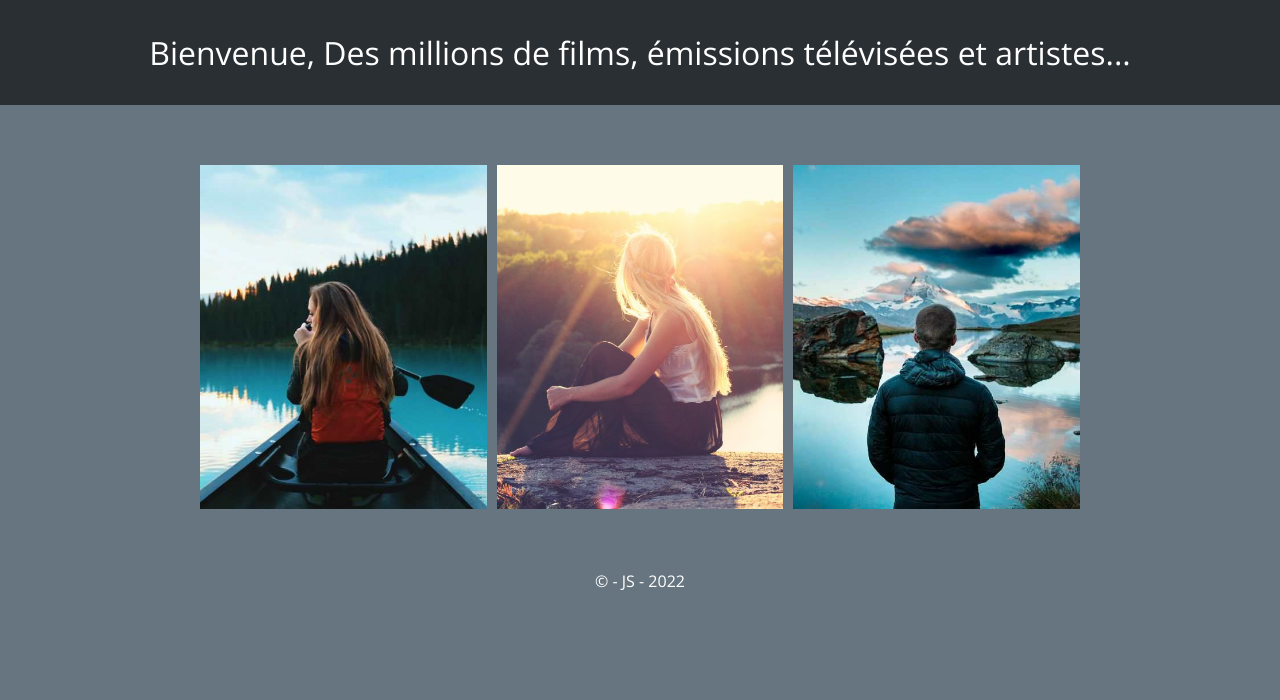
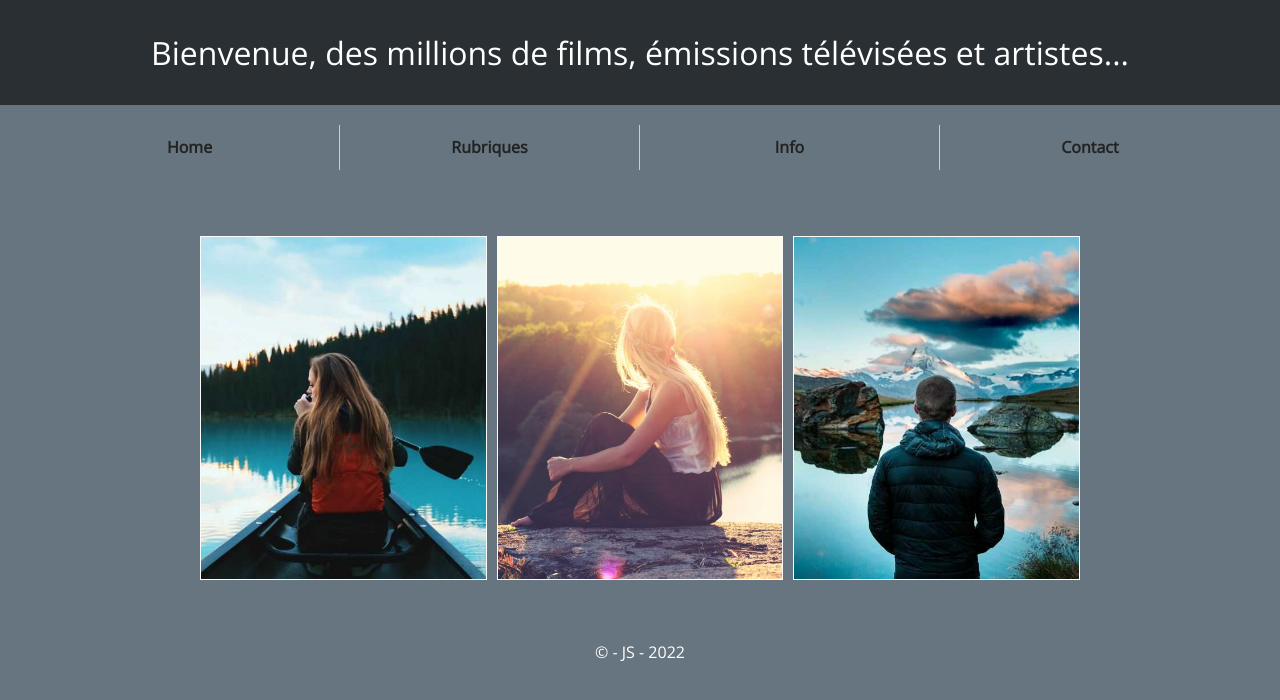
Before and after one commit to giusmili/modale, a website: page index.html in a window 1280 px wide. Drawn offline with nearby package versions, Linux system fonts and the light colour scheme.

Commit message:
html, css,js

```diff
--- a/css/main.css
+++ b/css/main.css
@@ -70,6 +70,40 @@ header h1{
     text-align: center;
     padding: 2rem 0;
 }
+/* navigation */
+nav{
+    max-width: 120rem;
+    margin: 2rem auto;
+    line-height: 4.5rem;
+    background-color: inherit;
+}
+nav ul{
+    font-size: 0;
+
+
+
+}
+nav ul li{
+    display: inline-block;
+    font-size: initial;
+    width: calc(100% / 4);
+}
+nav ul li:not(li:last-child){
+    border-right: solid .1rem #ccc;
+}
+nav ul li a{
+    display: block;
+    width: 100%;
+    text-align: center;
+    text-transform: capitalize;
+    color: #222;
+    background-color: inherit;
+    transition: background-color .6s ease-in-out;
+    font-weight: bolder;
+}
+nav ul li:hover a{
+    background: #fee9ab;
+}
 main .grid-picture-large{
     display:  grid;
     max-width: 90rem;
@@ -78,11 +112,14 @@ main .grid-picture-large{
     gap: 1rem;
     padding: 1rem;
 }
+
 ul figure{
     position: relative;
+    border: solid .1rem #fafafa;
 }
 ul figure .material-icons{
     vertical-align: -.4rem;
+
 }
 /* Overley effect */
 ul figure figcaption{
--- a/index.html
+++ b/index.html
@@ -12,11 +12,19 @@
     <header>
         <h1>
 
-Bienvenue,
-Des millions de films, émissions télévisées et artistes...
+            Bienvenue,
+            des millions de films, émissions télévisées et artistes...
 
         </h1>
     </header>
+    <nav>
+        <ul>
+            <li><a href="#">home</a></li>
+            <li><a href="#">rubriques</a></li>
+            <li><a href="#">info</a></li>
+            <li><a href="#">contact</a></li>
+        </ul>
+    </nav>
     <main>
         <ul class="grid-picture-large">
             <li
@@ -77,7 +85,7 @@ Des millions de films, émissions télévisées et artistes...
         </ul>
     </main>
     <footer>
-        <p>&copy; - JS - 2022</p>
+        <p>&copy; - JS - </p>
     </footer>
     <!-- modale -->
     <div class="parent-modale" role="dialog">
@@ -87,7 +95,7 @@ Des millions de films, émissions télévisées et artistes...
             </button>
             <img src="https://via.placeholder.com/500" alt="picture">
             <figcaption class="desc">
-                <h3>title</h3>
+                <h3></h3>
                 <p>
 
                 </p>
@@ -95,6 +103,21 @@ Des millions de films, émissions télévisées et artistes...
             </figcaption>
         </figure>
     </div>
+    <!-- intégration codepen : https://codepen.io/gius-mili/pen/oNpYMNj -->
     <script src="./js/app.js"></script>
+    <script>
+    /* let points = 0
+       const val = Number(prompt("Découverte de l'Amérique : 1492, 1500 ou 1510"));
+        switch (val) {
+        case 1500 : console.log("Error "+points)
+            break;
+        case 1492 : console.log("Bonne réponse "+(points +=1))
+            break;
+        case isNaN(val) : console.log("ce n'est pas un nombre "+points)
+            break;
+         default: console.log("pas de résultat : "+points)
+            break;
+        } */
+    </script>
 </body>
 </html>
--- a/js/app.js
+++ b/js/app.js
@@ -1,12 +1,19 @@
 document.addEventListener("DOMContentLoaded", e => {
     console.log(navigator.userAgent);
-    let el, modal, closed, open_modal, closed_all;
+
+    let el, modal, closed, open_modal, closed_all, footer_right;
+
     el = document.querySelectorAll(".grid-picture-large li");
     modal = document.querySelector(".parent-modale");
     closed = document.querySelector(".modale button");
     closed_all = document.querySelector(".modale img");
+    footer_right = document.querySelector("footer p");
+
+    let time = new Date().getFullYear();
+    footer_right.innerText += ` ${time}`;
 
     /* property elements */
+
     open_modal = function () {
         console.log(this.dataset);
         /* les variables */
@@ -14,7 +21,8 @@ document.addEventListener("DOMContentLoaded", e => {
         let title = this.dataset.title;
         let desc = this.dataset.description;
         let dates = this.dataset.dates;
-        modal.classList.add("modale-active");
+        modal.classList.add("modale-active"); /* ajouter la classe active */
+        /* sélectionner les sélecteurs html*/
         document.querySelector(".modale img").setAttribute("src", image);
         document.querySelector(".modale .desc h3").innerText = title;
         document.querySelector(".modale .desc p").innerHTML = `<strong>Déscription : </strong>${desc}`;
```
